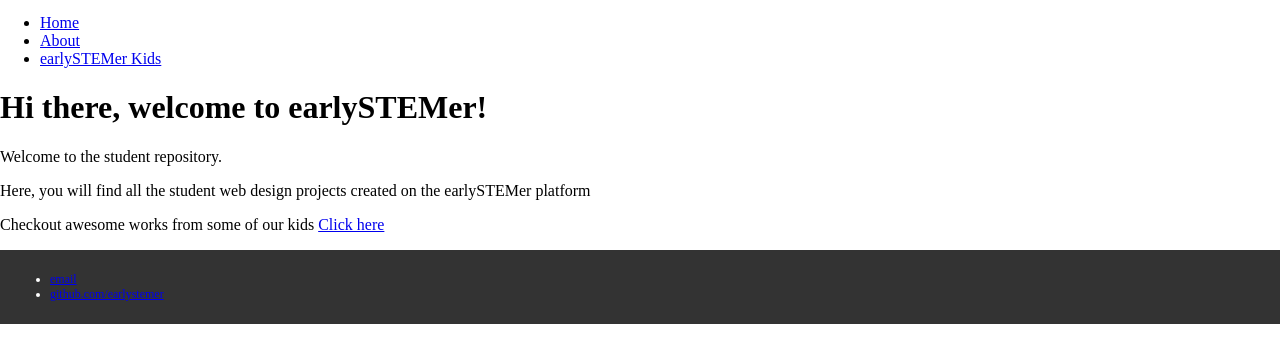
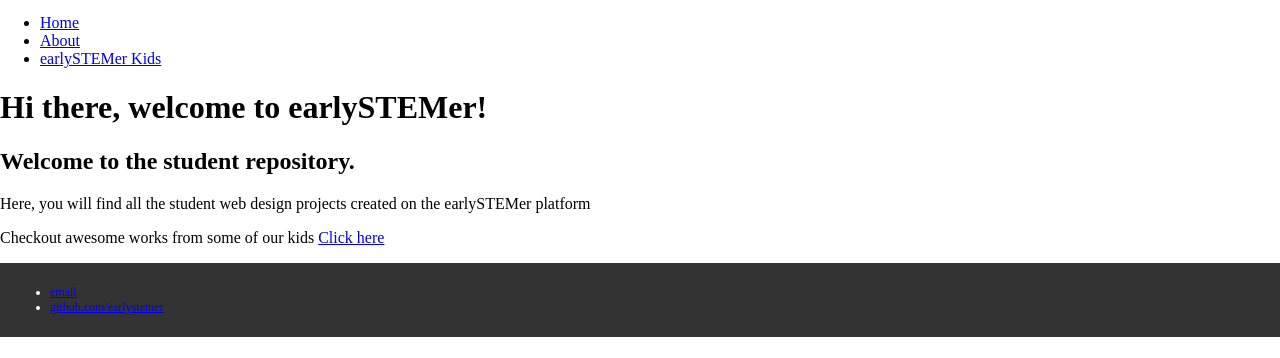
Before and after one commit to earlystemer/earlystemer.github.io, a plain HTML site: page index.html in a window 1280 px wide. Shown: the part 442-800 px from the top of the page. Drawn offline with Linux system fonts and the light colour scheme.

Commit message:
Update index.html

```diff
--- a/index.html
+++ b/index.html
@@ -18,7 +18,7 @@
 		<div class="container">
     		<div class="blurb">
         		<h1>Hi there, welcome to earlySTEMer!</h1>
-				<p>Welcome to the student repository.</p>
+				<h2>Welcome to the student repository.</h2>
         <p>Here, you will find all the student web design projects created on the earlySTEMer platform</p>
         <p>Checkout awesome works from some of our kids <a href="/kids">Click here</a>
     		</div><!-- /.blurb -->
```
